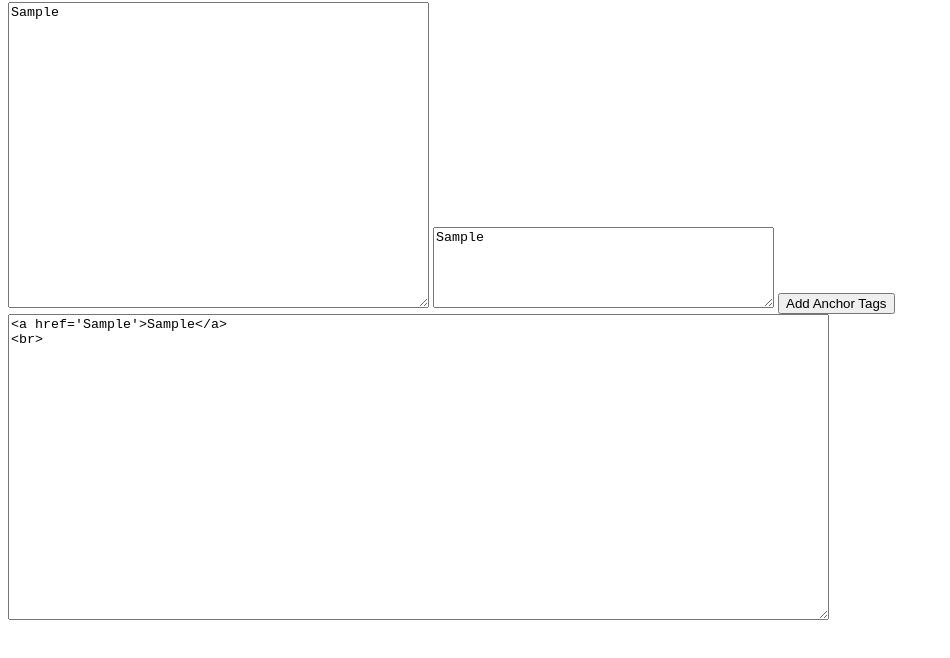
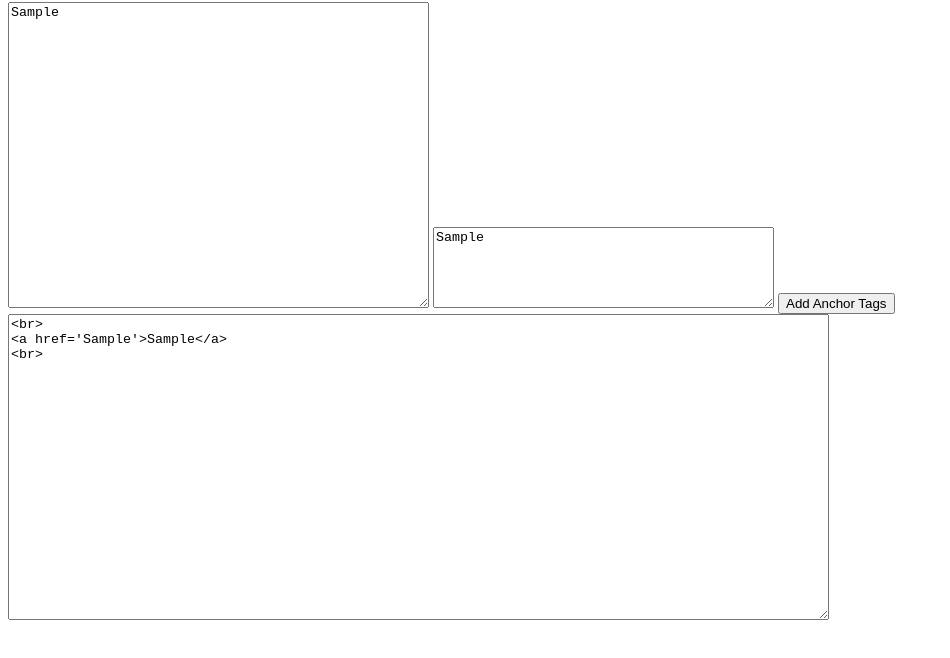
Before and after one commit to toddmccool/songTagCreatorFolder, a plain HTML site: page index.html in a window 1280 px wide. Both pictures are taken after typing "Sample", "Sample", "Sample" into the empty fields and a click on the button "Add Anchor Tags". Shown: the part 78-736 px from the top of the page, without its empty margins (0-950 px from the left). Drawn offline with Linux system fonts and the light colour scheme.

Commit message:
addedFrontBR

```diff
--- a/index.html
+++ b/index.html
@@ -23,6 +23,7 @@
           if (songTitle !== "") {
             var anchorTag =
               "<a href='" + desiredURL + "'>" + songTitle + "</a>";
+            anchorTags.unshift("<br>");
             anchorTags.push(anchorTag);
             anchorTags.push("<br>");
           }
```
